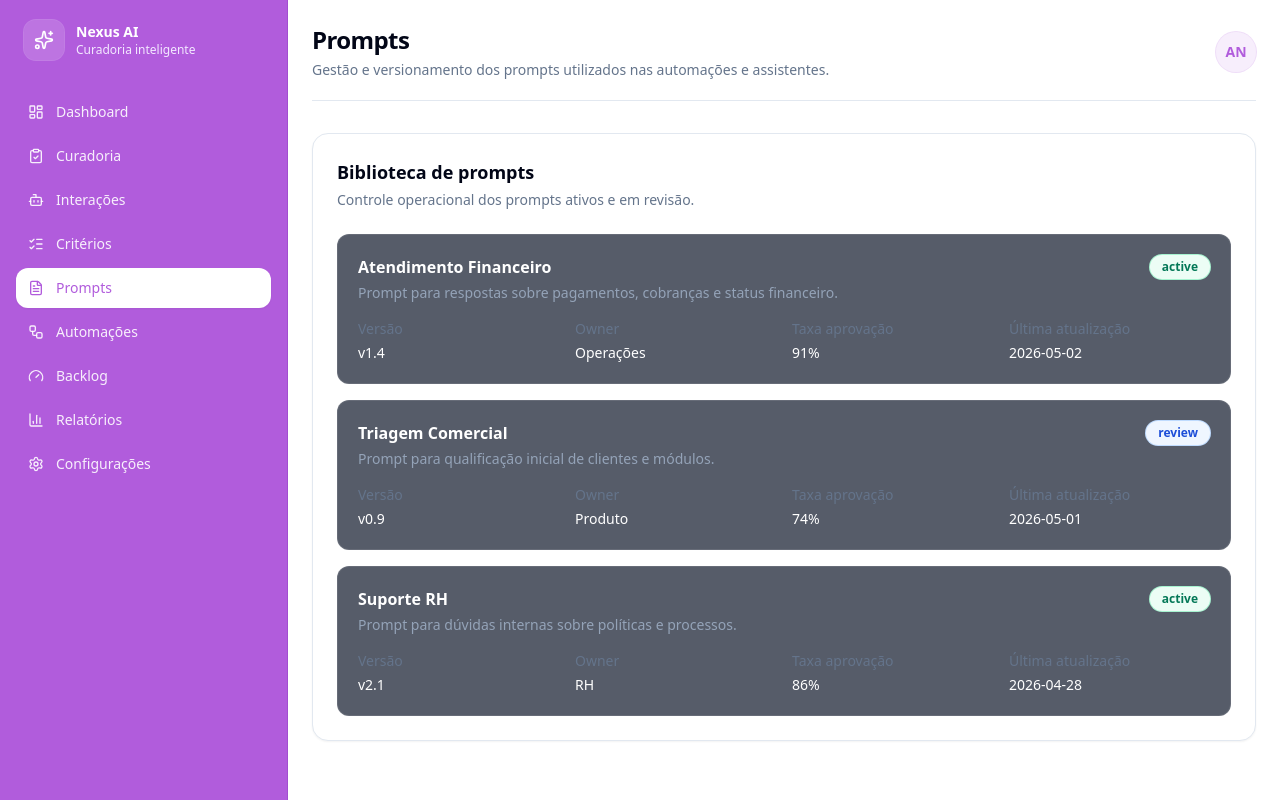
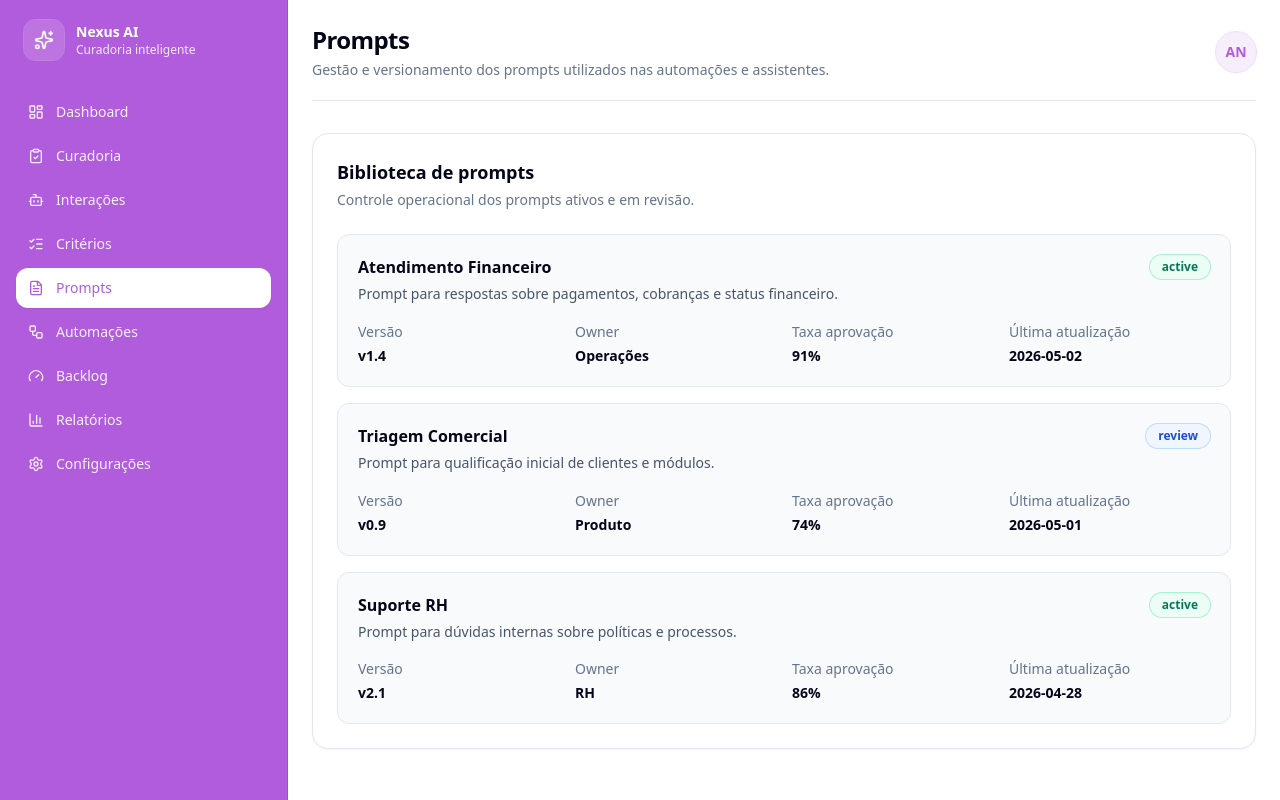
Before and after one commit to gittoptus/curadoria, a Next.js app: page /prompts in a window 1280 px wide. Built offline with nearby package versions, Linux system fonts and the light colour scheme.

Commit message:
style: harmonize prompts page with light theme

```diff
--- a/app/prompts/page.tsx
+++ b/app/prompts/page.tsx
@@ -2,6 +2,7 @@ import { PageShell } from '@/components/layout/page-shell'
 import { SectionCard } from '@/components/shared/section-card'
 import { StatusBadge } from '@/components/shared/status-badge'
 import { prompts } from '@/data/mock-data'
+import { ui } from '@/lib/theme'
 
 export default function PromptsPage() {
   return (
@@ -15,16 +16,13 @@ export default function PromptsPage() {
       >
         <div className="space-y-4">
           {prompts.map((prompt) => (
-            <div
-              key={prompt.name}
-              className="rounded-xl border border-white/10 bg-slate-900/70 p-5"
-            >
-              <div className="mb-4 flex items-start justify-between">
+            <div key={prompt.name} className="rounded-xl border border-slate-200 bg-slate-50 p-5">
+              <div className="mb-4 flex items-start justify-between gap-4">
                 <div>
-                  <h3 className="text-base font-semibold text-white">
+                  <h3 className="text-base font-semibold text-slate-950">
                     {prompt.name}
                   </h3>
-                  <p className="mt-1 text-sm text-slate-400">
+                  <p className="mt-1 text-sm leading-relaxed text-slate-600">
                     {prompt.description}
                   </p>
                 </div>
@@ -34,23 +32,23 @@ export default function PromptsPage() {
 
               <div className="grid gap-4 text-sm md:grid-cols-4">
                 <div>
-                  <p className="text-slate-500">Versão</p>
-                  <p className="mt-1 text-white">{prompt.version}</p>
+                  <p className="font-medium text-slate-500">Versão</p>
+                  <p className="mt-1 font-semibold text-slate-950">{prompt.version}</p>
                 </div>
 
                 <div>
-                  <p className="text-slate-500">Owner</p>
-                  <p className="mt-1 text-white">{prompt.owner}</p>
+                  <p className="font-medium text-slate-500">Owner</p>
+                  <p className="mt-1 font-semibold text-slate-950">{prompt.owner}</p>
                 </div>
 
                 <div>
-                  <p className="text-slate-500">Taxa aprovação</p>
-                  <p className="mt-1 text-white">{prompt.approvalRate}</p>
+                  <p className="font-medium text-slate-500">Taxa aprovação</p>
+                  <p className="mt-1 font-semibold text-slate-950">{prompt.approvalRate}</p>
                 </div>
 
                 <div>
-                  <p className="text-slate-500">Última atualização</p>
-                  <p className="mt-1 text-white">{prompt.updatedAt}</p>
+                  <p className="font-medium text-slate-500">Última atualização</p>
+                  <p className="mt-1 font-semibold text-slate-950">{prompt.updatedAt}</p>
                 </div>
               </div>
             </div>
```
